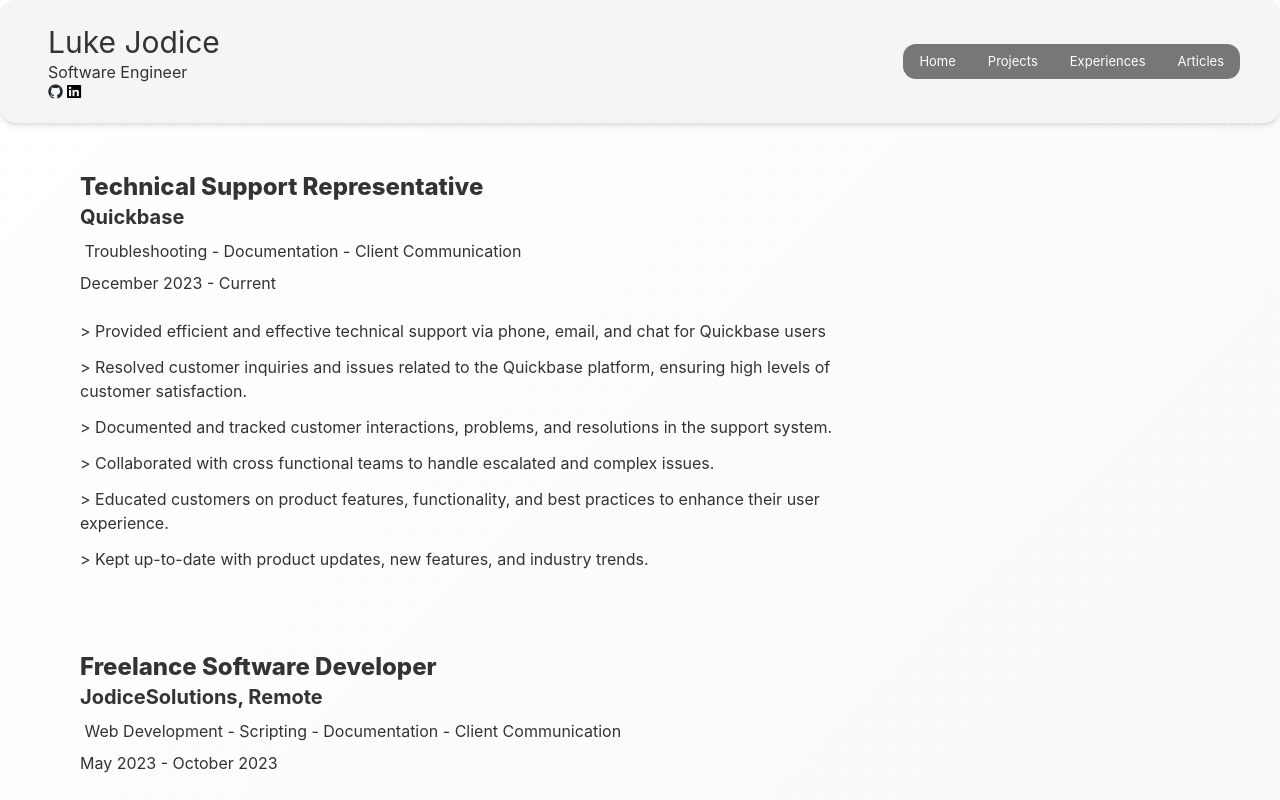
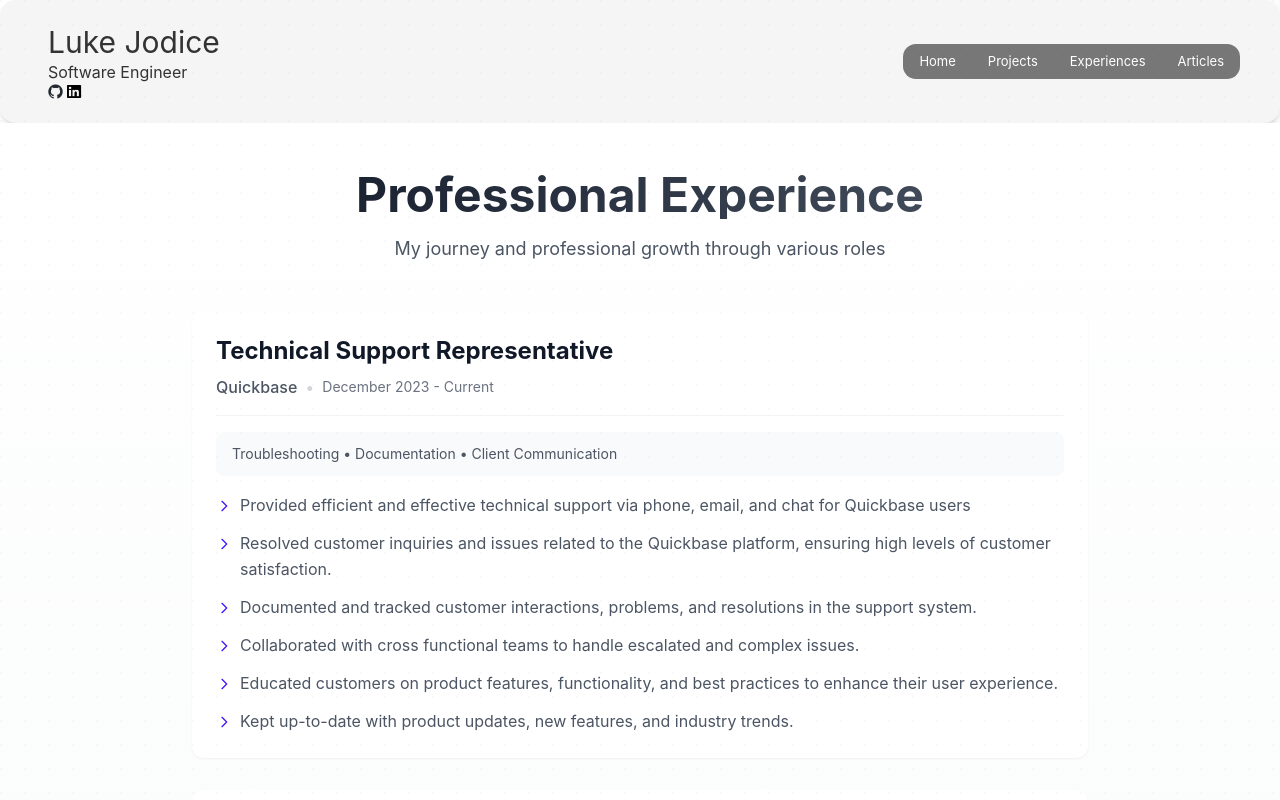
Before and after one commit to ljodiceendicott/Programming-Portfolio, a Next.js app: page /experience in a window 1280 px wide. Shown: the top 800 px of the page. Built offline with nearby package versions, Linux system fonts and the light colour scheme.

Commit message:
Experience page styles updated

```diff
--- a/src/pages/components/Employment-Card.tsx
+++ b/src/pages/components/Employment-Card.tsx
@@ -1,4 +1,3 @@
-
 interface EmploymentCardProps {
   className?: string;
   children?: React.ReactNode;
@@ -20,66 +19,52 @@
   start,
   end,
 }) => {
-/*
-This is a failure as I have attempted to make a smart rendering of the job description when I know
-that all of the items will not exceed 4 items. I then decided to render them using the array syntax
-as this is how they are being read in by a json file.
-Eventually I would like to have this be pulled from an API but I believe that the solution that I
-have provided, works for my use-case.
-*/
-//   const bullet_items: string[] = description.split(',');
-//   console.log(bullet_items);
-// console.log(description)
-// useEffect(() =>{
-//   const ul = document.getElementById("description list") as HTMLElement;
-
-//   var i = 1;
-//   description.forEach(item => {
-//   if(i>3){
-//     return false;
-//   }
-//   const li = document.createElement('li');
-//   li.textContent = item;
-//   ul.appendChild(li);
-//   console.log(i);
-// //   i++;
-// });
-// });
-  // for(let i = 0; i<keyparts.length; i++){
-  //   if(i-1===keyparts.length){
-  //     keyparts_format = keyparts_format + keyparts[i];
-  //   }
-  //   else{
-  //     keyparts_format = keyparts_format + keyparts[i]+" | ";
-  //   }
-  // }
-const keyparts_format = (keyparts || []).map((part, i) => (
-  i === keyparts.length - 1 ? part : part + " - "
-)).join('');
-
+  const keyparts_format = (keyparts || []).map((part, i) => (
+    i === keyparts.length - 1 ? part : part + " • "
+  )).join('');
 
   return (
-    <div className="text-left -mr-56 ml-20 mt-6">
-      <div className="text-2xl font-extrabold">{title}</div>
-      <div className="text-l">
-        <div className="text-xl font-bold">{company}</div>
-        <div className="py-2">&nbsp;
+    <div className="rounded-xl bg-white p-6 shadow-sm transition-all hover:shadow-md">
+      <div className="space-y-4">
+        {/* Header section */}
+        <div className="border-b border-gray-100 pb-4">
+          <h3 className="text-2xl font-bold text-gray-900">{title}</h3>
+          <div className="mt-2 flex flex-wrap items-center gap-2 text-gray-600">
+            <span className="font-medium">{company}</span>
+            <span className="text-gray-300">•</span>
+            <span className="text-sm text-gray-500">{timeframe}</span>
+          </div>
+        </div>
+
+        {/* Key parts section */}
+        <div className="rounded-lg bg-gray-50 px-4 py-3 text-sm text-gray-600">
           {keyparts_format}
         </div>
-        {timeframe}
-        {start} {end}
-        <br/><br/>
-        <ul id="description list" className="space-y-3">
-    {description ? description.map((art, index) => (
-      <li key={index}>&gt; {art}</li>
-    )): null}
-          {/* <li>{description[0]}</li>
-          <li>{description[1]}</li>
-          <li>{description[2]}</li>
-          <li>{description[3]}</li> */}
+
+        {/* Description list */}
+        <ul className="space-y-3 text-gray-600">
+          {description?.map((item, index) => (
+            <li key={index} className="flex items-start">
+              <svg
+                className="mr-2 mt-1.5 h-4 w-4 flex-shrink-0 text-primary"
+                fill="none"
+                viewBox="0 0 24 24"
+                stroke="currentColor"
+              >
+                <path
+                  strokeLinecap="round"
+                  strokeLinejoin="round"
+                  strokeWidth={2}
+                  d="M9 5l7 7-7 7"
+                />
+              </svg>
+              <span className="leading-relaxed">{item}</span>
+            </li>
+          ))}
         </ul>
-        </div>
+      </div>
     </div>
   );
 };
+
 export default EmploymentCard;
--- a/src/pages/experience.tsx
+++ b/src/pages/experience.tsx
@@ -8,7 +8,18 @@
 
   return (
     <Page>
-      <div id="content" className="w-1/2 space-y-20 text-left mt-12">
+      <div className="min-h-screen bg-gradient-to-b from-white via-gray-50 to-gray-100 px-4 py-12 sm:px-6 lg:px-8">
+        <div className="mx-auto max-w-4xl">
+          <header className="mb-12 text-center">
+            <h1 className="bg-gradient-to-r from-gray-900 to-gray-600 bg-clip-text text-4xl font-bold text-transparent sm:text-5xl">
+              Professional Experience
+            </h1>
+            <p className="mt-4 text-lg text-gray-600">
+              My journey and professional growth through various roles
+            </p>
+          </header>
+
+          <div className="space-y-8">
             {jobs.map((job, index) => (
               <EmploymentCard
                 key={index}
@@ -17,9 +28,10 @@
                 description={job.job_responsibilities}
                 keyparts={job.key_parts_of_job}
                 timeframe={job.date}
-          ></EmploymentCard>
+              />
             ))}
-        {/* Will Soon systematically read in these values from Resume */}
+          </div>
+        </div>
       </div>
     </Page>
   );
```
Lines whose indentation alone changed are shown as unchanged.
